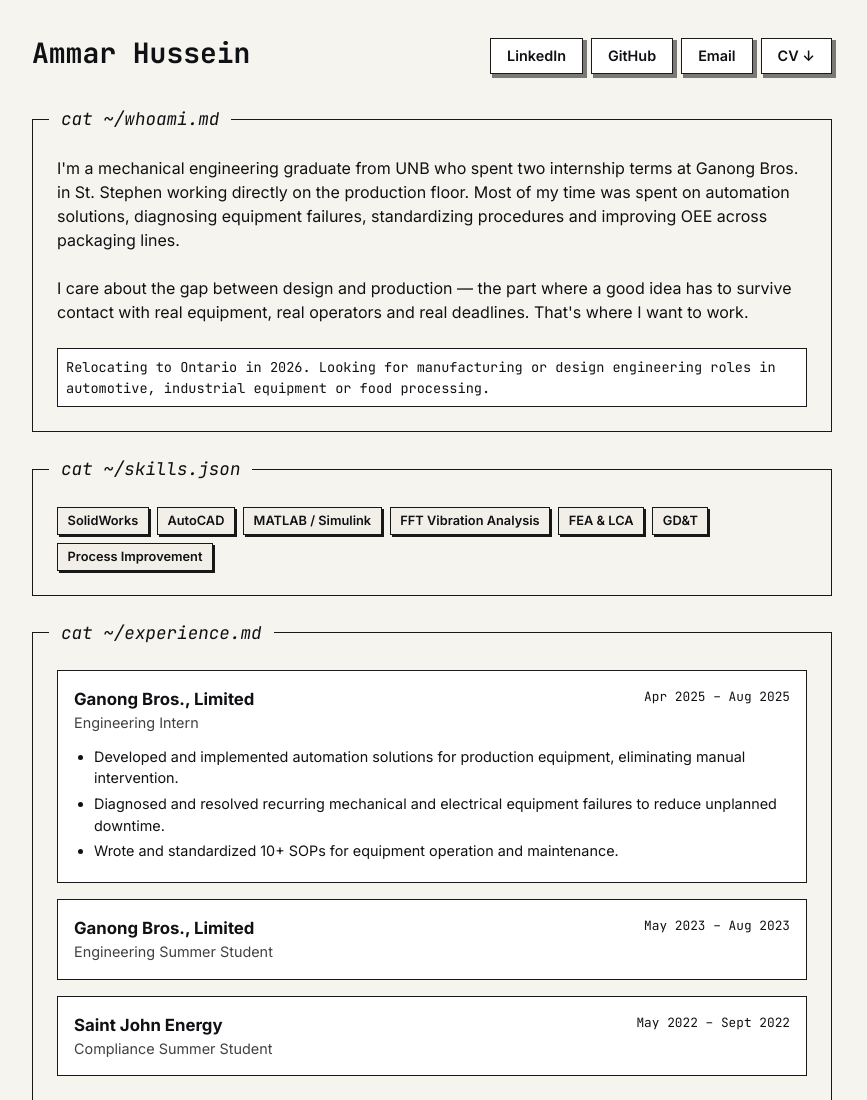
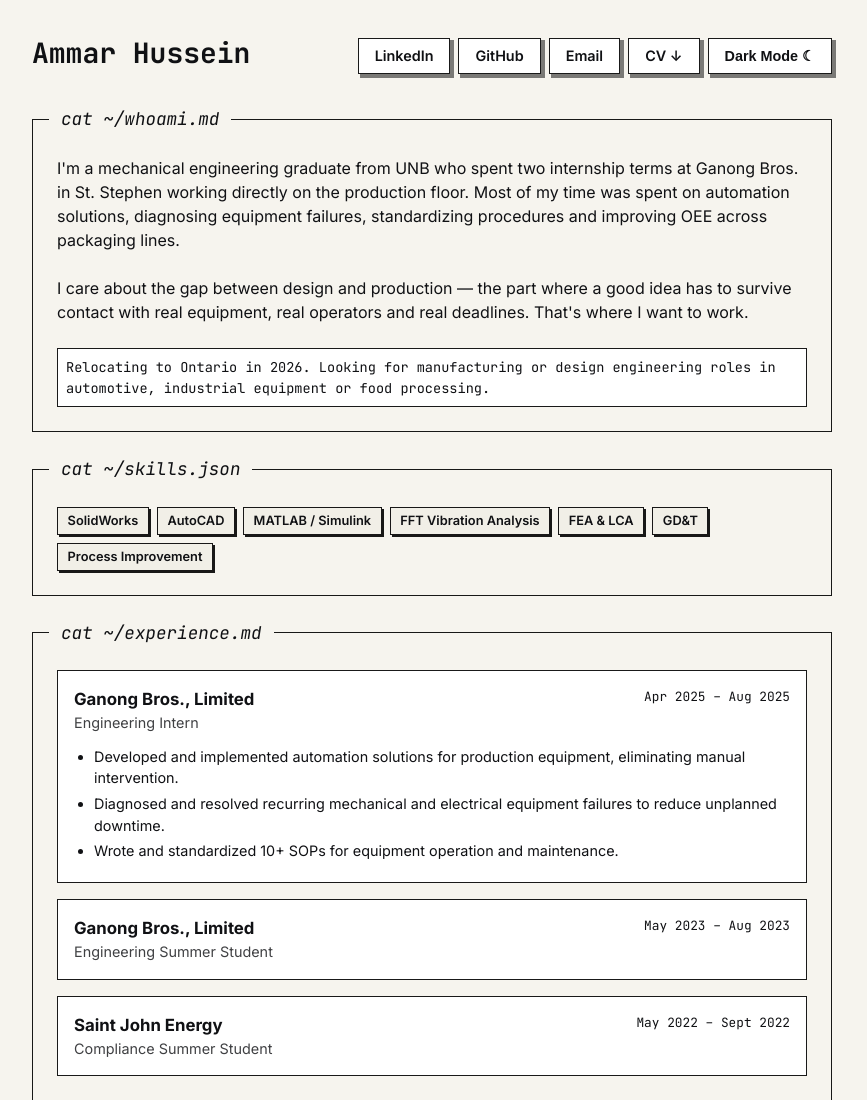
Before and after one commit to ahussein17/ahussein17.github.io, a plain HTML site: page index.html in a window 1280 px wide. Shown: the top 1100 px of the page, without its empty margins (208-1075 px from the left). Drawn offline with Linux system fonts and the light colour scheme.

Commit message:
Update index.html

```diff
--- a/index.html
+++ b/index.html
@@ -21,6 +21,8 @@
     <a href="https://github.com/ahussein17" target="_blank" class="brutal-btn">GitHub</a>
     <a href="mailto:ahussein7718@gmail.com" class="brutal-btn">Email</a>
     <a href="resume.pdf" download class="brutal-btn">CV ↓</a>
+
+    <button id="theme-toggle" class="brutal-btn">Dark Mode ☾</button>
   </div>
 </header>
 
```
Lines whose indentation alone changed are shown as unchanged.
